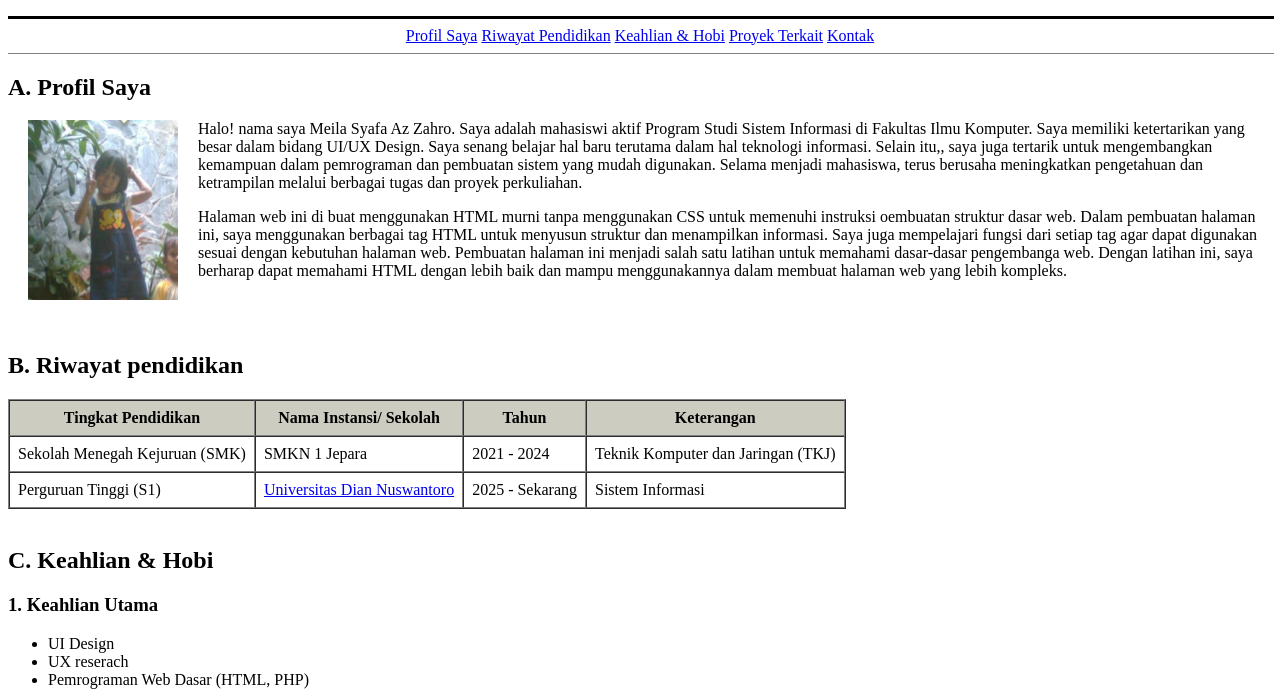
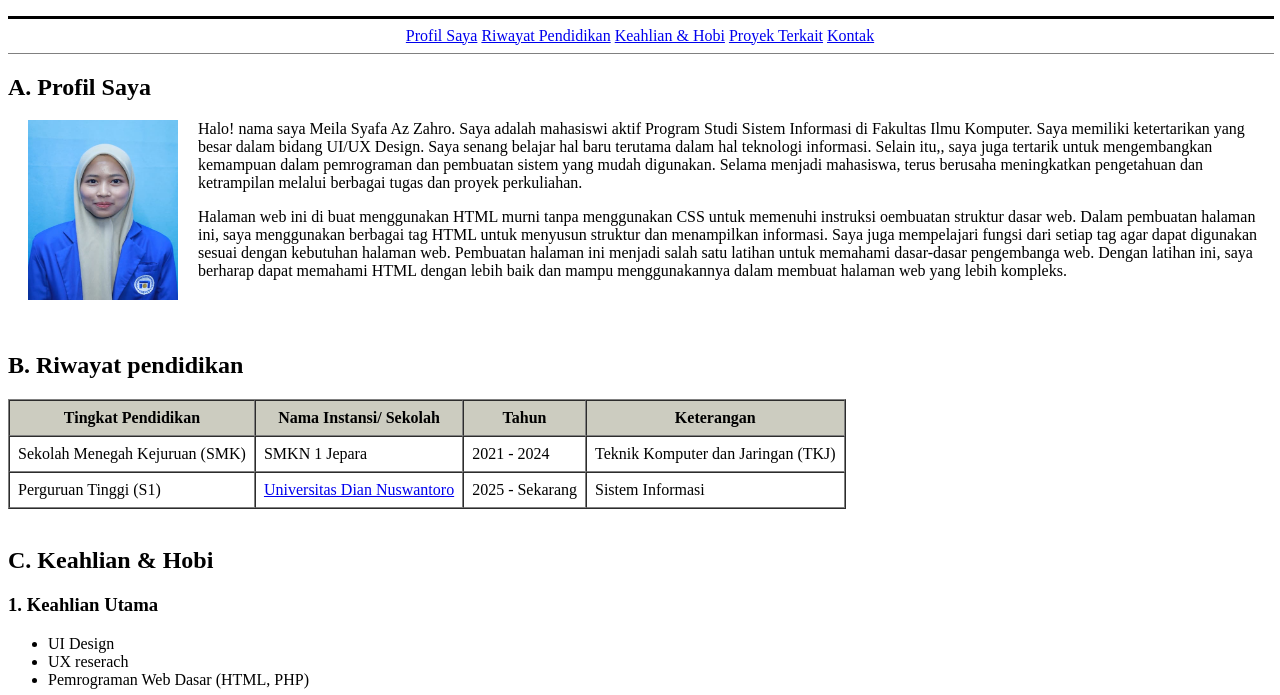
Before and after one commit to sylntrr/PWD, a plain HTML site: page Minggu12/CV.html in a window 1280 px wide. Shown: the part 105-800 px from the top of the page. Drawn offline with Linux system fonts and the light colour scheme.

Commit message:
update foto

```diff
--- a/Minggu12/CV.html
+++ b/Minggu12/CV.html
@@ -35,7 +35,7 @@
         <h2>A. Profil Saya</h2>
         <!-- Gambar dengan atribut html bawaan (align="left" untuk perataan teks) -->
         <!-- hspace="15" -> memberikan jarak horizontal 15 piksel antara gambar dan elemen/ teks di sekitarnya -->
-       <img src="image/kid.jpeg" alt="Maaf foto belum bisa di akses" width="150" height="180" align="left" hspace="20">
+       <img src="image/A12.jpeg" alt="Maaf foto belum bisa di akses" width="150" height="180" align="left" hspace="20">
         <p>
             Halo! nama saya Meila Syafa Az Zahro. Saya adalah mahasiswi aktif Program Studi
             Sistem Informasi di Fakultas Ilmu Komputer. Saya memiliki ketertarikan
```
Also changed, not shown: Minggu12/image/A12.jpeg (added).
